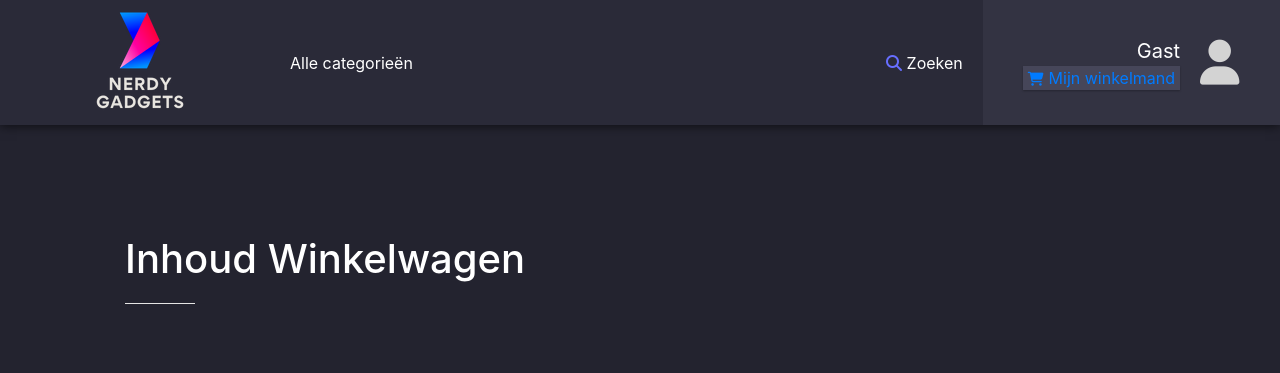
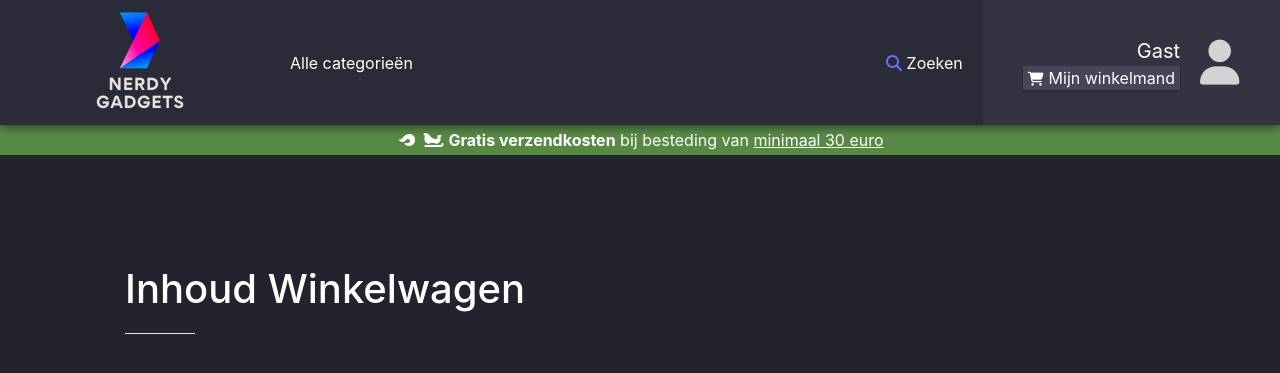
Before and after one commit to sandordost/NerdyGadgets, a PHP site: page /cart.php in a window 1280 px wide. Shown: the top 373 px of the page. Run offline with PHP 8.4, Linux system fonts and the light colour scheme; data that the repository does not hold is empty; some libraries are stand-ins or nearby versions; some web fonts are replaced.

Commit message:
US15 balk boven in
informatie over gratis verzending (in de vorm van een balk toegevoegd)

```diff
--- a/Public/CSS/new-header.css
+++ b/Public/CSS/new-header.css
@@ -6,6 +6,8 @@
     justify-content: space-between;
     background-color: rgb(42, 42, 56);
     box-shadow: 0 1px 10px rgba(0, 0, 0, 0.63);
+    position: relative;
+    z-index: 2;
 }
 .new-header .left-bar{
     display:flex;
@@ -80,6 +82,10 @@
     padding-right: 5px;
     font-size:14px;
 }
+#account-container #profile-info #shopping-cart-container #mijn-winkelmand{
+    color:white;
+}
+
 #account-popup.hidden{
     display:none;
 }
@@ -92,11 +98,8 @@
     right:0;
     flex-direction: column;
     padding: 15px 15px 30px 15px;
-    z-index: 1;
-}
-
-#account-popup .login, #account-popup .register{
-
+    z-index: 3;
+    top:125px;
 }
 
 #account-popup .login{
@@ -216,3 +219,19 @@
     box-shadow: 0 2px 5px rgba(0, 0, 0, 0.47);
     margin-top:5px;
 }
+#info-row{
+    background-color: #588846;
+    width:100%;
+    height:30px;
+    position: relative;
+    z-index:0;
+    display:flex;
+    justify-content: center;
+    align-items: center;
+}
+#info-row #info-row-text{
+    color:white;
+}
+#info-row i{
+    padding: 0 5px 0 5px;
+}
--- a/header.php
+++ b/header.php
@@ -76,6 +76,9 @@ if($currentUser != null){
             </div>
         </div>
     </div>
+    <div id="info-row">
+        <span id="info-row-text"><i class="fas fa-fire-alt fa-rotate-270"></i><i class="fas fa-sleigh"></i><b>Gratis verzendkosten</b> bij besteding van <u>minimaal 30 euro</u></span>
+    </div>
 
 <!-- Account popup -->
     <div id="account-popup" class="hidden">
```
